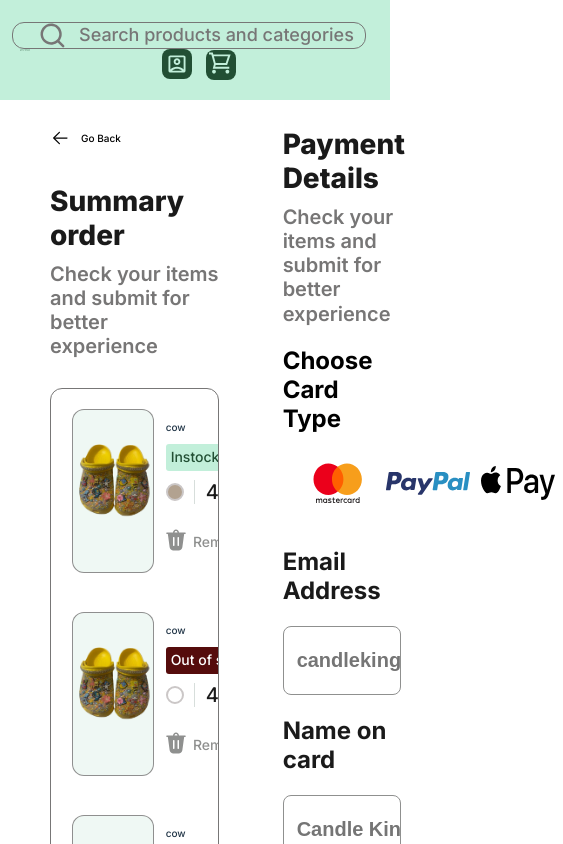
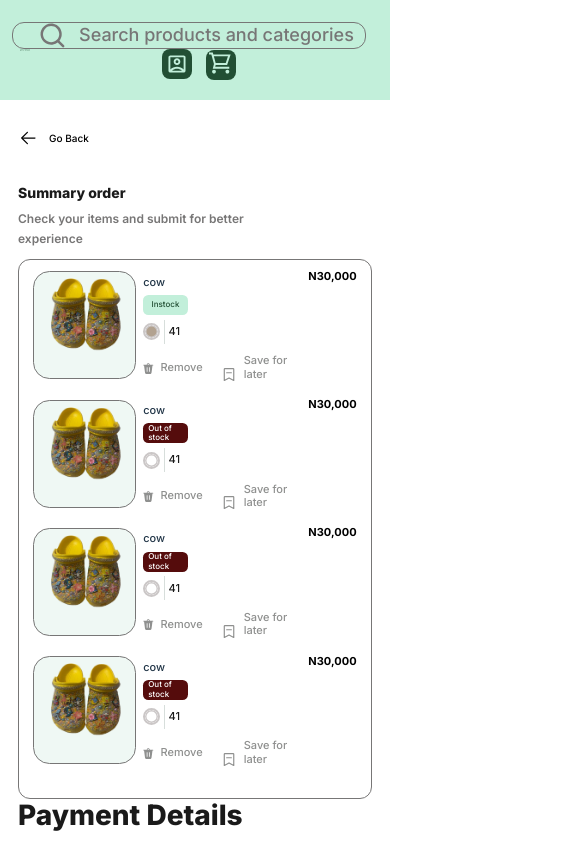
Before and after one commit to TobiLean/yes_crocs, a React (Vite) app: page /checkout in a window 390 px wide. Shown: the top 844 px of the page, 563 px wide, since content can reach past the window. Built offline with nearby package versions, Linux system fonts and the light colour scheme.

Commit message:
made some changes to checkout responsiveness

```diff
--- a/src/App.css
+++ b/src/App.css
@@ -1488,4 +1488,134 @@ details[open] summary svg.svg-down {
     line-height: 16.94px;
     text-align: left;
   }
-}
+
+  .checkout-main {
+    flex-direction: column;
+    width: calc(100% - 36px);
+  }
+
+  .checkout-main-left {
+    width: 100%;
+  }
+
+  .checkout-main-right {
+    width: 100%;
+    margin: 0px 0px 0px 0px;
+  }
+
+  .checkout-product-container .product-image {
+    width: 102px;
+    height: 106px;
+    /* padding: 19.12px 15.25px 17.88px 17.75px; */
+    border-radius: 16.38px;
+    border: 1.37px solid var(--border-grey);
+  }
+
+  .checkout-product-details .product-name {
+    font-size: 10.92px;
+    font-weight: 500;
+    line-height: 13.22px;
+    text-align: left;
+  }
+
+  .checkout-product-status .product-status {
+    width: 44.38px;
+    height: 20px;
+    border-radius: 5.46px;
+    margin: 5.46px 0px 0px 0px;
+    box-sizing: border-box;
+  }
+
+  .checkout-product-status .product-status span {
+    font-size: 8px;
+    font-weight: 500;
+    line-height: 9.68px;
+    text-align: left;
+  }
+
+  .checkout-product-details {
+    margin: 0px 0px 0px 7.23px;
+  }
+
+  .checkout-product-colour svg {
+    width: 13px;
+    height: 13px;
+    border: 2.73px solid #cbc7c7;
+    border-radius: 100%;
+  }
+
+  .checkout-product-size {
+    font-size: 11px;
+    font-weight: 500;
+    line-height: 13.31px;
+    text-align: left;
+  }
+
+  .checkout-product-specs {
+    width: 36.92px;
+    margin-top: 4.58px;
+    min-height: 21.85px;
+  }
+
+  .remove-button-sm svg {
+    width: 10.56px;
+    height: 11.38px;
+    margin: 0px 6.68px 0px 0px;
+  }
+
+  .remove-button-sm span {
+    font-size: 11px;
+    font-weight: 500;
+    line-height: 13.31px;
+    text-align: left;
+  }
+
+  .save-for-later-button svg {
+    width: 13px;
+    height: 13px;
+  }
+
+  .save-for-later-button span {
+    font-size: 11px;
+    font-weight: 500;
+    line-height: 13.31px;
+    text-align: left;
+  }
+
+  .checkout-product-price {
+    font-size: 11px;
+    font-weight: 700;
+    line-height: 13.31px;
+    text-align: left;
+  }
+
+  .checkout-product-container {
+    height: 106px;
+    padding: 0px 14.44px 0px 13.65px;
+    margin: 0px 0px 22.35px 0px;
+  }
+
+  .checkout-product-all-info {
+    width: calc(100% - 102px);
+  }
+
+  .checkout-main-left h1 {
+    font-size: 14px;
+    font-weight: 800;
+    line-height: 16.94px;
+    text-align: left;
+    margin-bottom: 5px;
+  }
+
+  .checkout-main-left .h1-desc {
+    font-size: 12px;
+    font-weight: 600;
+    line-height: 14.52px;
+    text-align: left;
+  }
+
+  .all-checkout-items-container {
+    margin: 12.04px 0px 0px 0px;
+    padding: 12.29px 0px 12.87px 0px;
+  }
+}
--- a/src/pages/Checkout.jsx
+++ b/src/pages/Checkout.jsx
@@ -1,4 +1,3 @@
-import Navbar from "../components/Navbar";
 import Footer from "../components/Footer";
 import CheckoutProduct from "../components/CheckoutProduct";
 import PaymentMethod from "../components/PaymentMethod";
@@ -44,8 +43,6 @@ let productList = [
 export default function Checkout() {
   return (
     <>
-      {/* <div className="all-container"> */}
-      <Navbar />
       <div className="checkout-main">
         <div className="checkout-main-left">
           <div className="back-button-div">
--- a/src/pages/Home.jsx
+++ b/src/pages/Home.jsx
@@ -1,4 +1,3 @@
-import Navbar from "../components/Navbar";
 import Sidebar from "../components/Sidebar";
 import Product from "../components/Product";
 import ButtonComponent from "../components/ButtonComponent";
```
